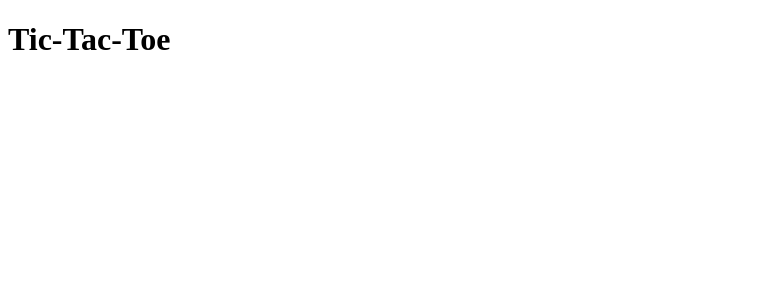
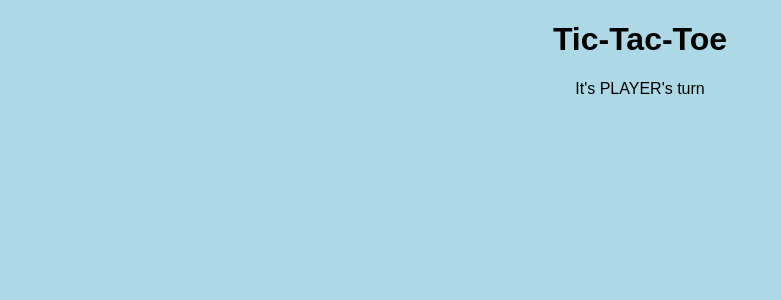
Before and after one commit to kelly-hansen/tic-tac-toe, a React (Create React App) app: page / in a window 1280 px wide. Shown: the top 300 px of the page, without its empty margins (0-781 px from the left). Built offline with nearby package versions, Linux system fonts and the light colour scheme.

Commit message:
Page titles and styling

```diff
--- a/public/styles.css
+++ b/public/styles.css
@@ -1,3 +1,10 @@
-.blue {
-  color: blue;
+body {
+  box-sizing: border-box;
+  margin: 0;
+  background-color: lightblue;
+  font-family: Arial, Helvetica, sans-serif;
 }
+
+.page {
+  text-align: center;
+}
--- a/src/components/Page.jsx
+++ b/src/components/Page.jsx
@@ -2,7 +2,10 @@ import React from 'react';
 
 function Page() {
   return (
-    <h1>Tic-Tac-Toe</h1>
+    <div className="page">
+      <h1>Tic-Tac-Toe</h1>
+      <p>It's PLAYER's turn</p>
+    </div>
   );
 }
 
```
